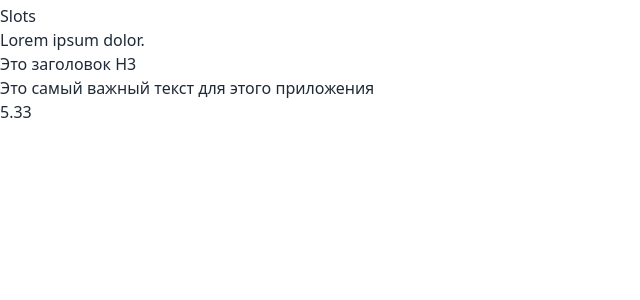
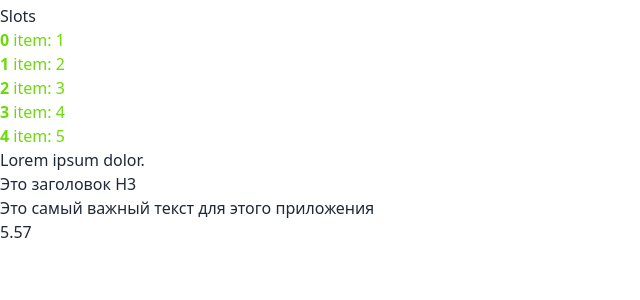
Before and after one commit to EvgenyChernov/vue-yt, a Vue app: page / in a window 1280 px wide. Shown: the top 300 px of the page, without its empty margins (0-640 px from the left). Built offline with nearby package versions, Linux system fonts and the light colour scheme.

Commit message:
работа со слотом, доступ к данным проброс данных

```diff
--- a/public/index.html
+++ b/public/index.html
@@ -11,4 +11,4 @@
 <div id="app"></div>
 </body>
 </html>
-5.33
+5.57
--- a/src/App.vue
+++ b/src/App.vue
@@ -1,6 +1,11 @@
 <template>
   <div class="container pt-1">
     <h1>Slots</h1>
+    <app-list>
+      <template #default="{inx, iter}">
+        <span  style="color: #6ddb09;"> <strong>{{inx}}</strong> item: {{iter}}</span>
+      </template>
+    </app-list>
     <app-block>
       <template #footer>
         <p>Это самый важный текст для этого приложения</p>
@@ -14,8 +19,16 @@
 
 <script>
 import AppBlock from '@/AppBlock.vue'
+import AppList from '@/AppList.vue'
+import colors from 'tailwindcss/colors'
+
 export default {
-  components: { AppBlock }
+  methods: {
+    colors () {
+      return colors
+    }
+  },
+  components: { AppBlock, AppList }
 }
 </script>
 
--- /dev/null
+++ b/src/AppList.vue
@@ -0,0 +1,17 @@
+<template>
+  <div>
+    <ul>
+      <li v-for="(item, i) in 5" :key="item">
+        <slot :iter="item" :inx="i"></slot>
+      </li>
+    </ul>
+  </div>
+</template>
+
+<script>
+export default {}
+</script>
+
+<style lang="scss" scoped>
+
+</style>
```
